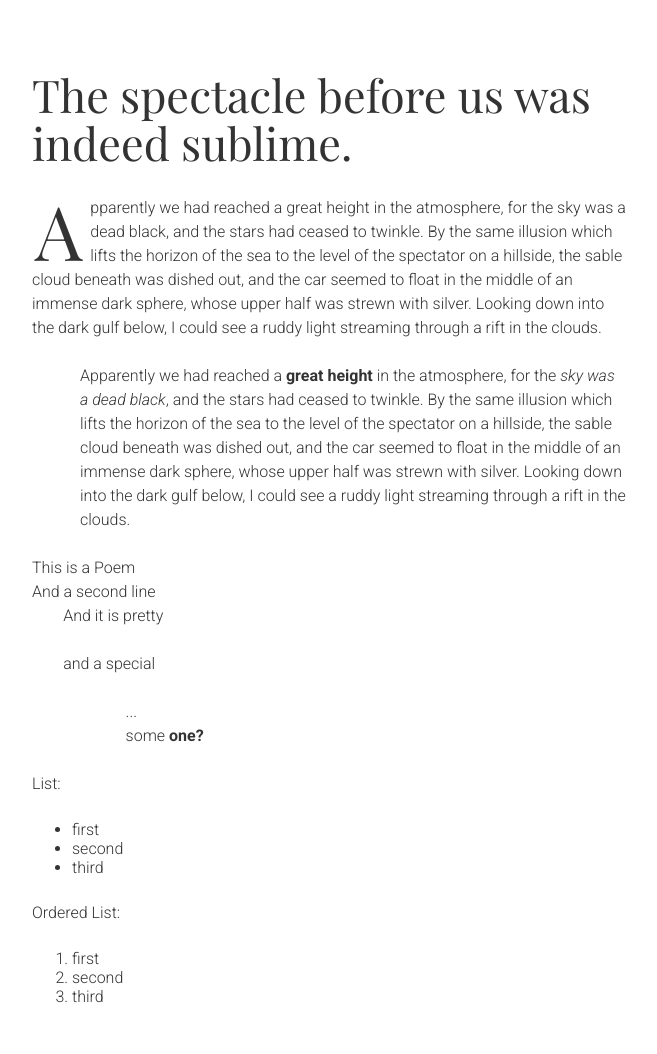
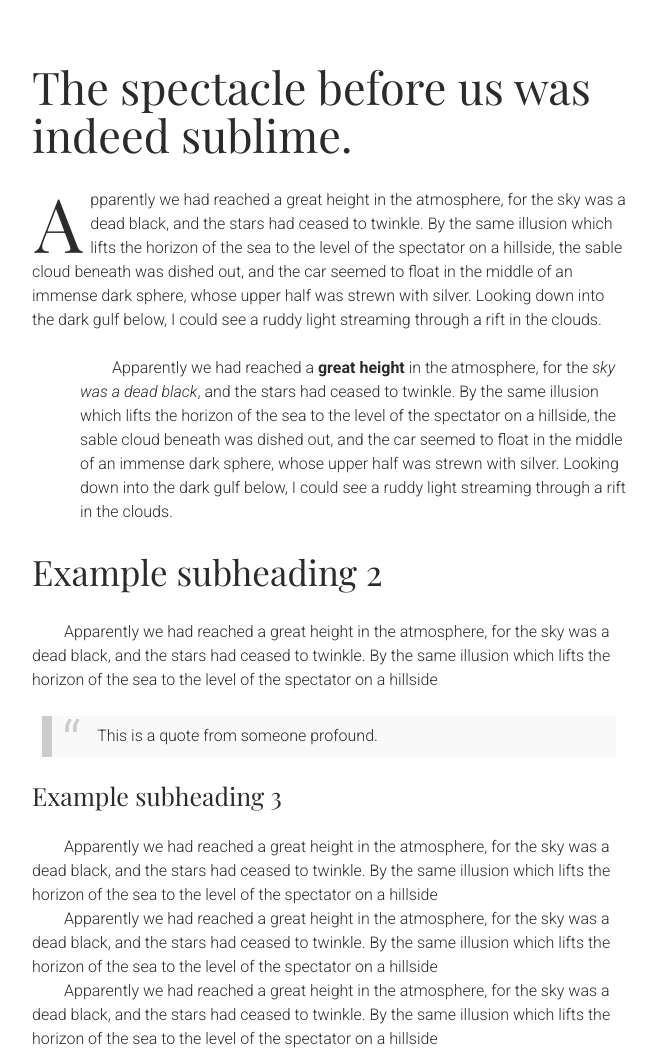
Before and after one commit to skuester/scot-free, a website: page output/index.html in a window 1280 px wide. Shown: the top 1054 px of the page, without its empty margins (311-968 px from the left). Drawn offline with nearby package versions, Linux system fonts and the light colour scheme.

Commit message:
adds additional examples

```diff
--- a/output/index.html
+++ b/output/index.html
@@ -1,120 +1,8 @@
 <html>
 <head>
 	<link href="https://fonts.googleapis.com/css?family=Playfair+Display|Roboto:300,300i,700" rel="stylesheet">
-	<style>
-/*		html, body, div, span, applet, object, iframe,
-		h1, h2, h3, h4, h5, h6, p, blockquote, pre,
-		a, abbr, acronym, address, big, cite, code,
-		del, dfn, em, img, ins, kbd, q, s, samp,
-		small, strike, strong, sub, sup, tt, var,
-		b, u, i, center,
-		dl, dt, dd, ol, ul, li,
-		fieldset, form, label, legend,
-		table, caption, tbody, tfoot, thead, tr, th, td,
-		article, aside, canvas, details, embed,
-		figure, figcaption, footer, header, hgroup,
-		menu, nav, output, ruby, section, summary,
-		time, mark, audio, video {
-			margin: 0;
-			padding: 0;
-			border: 0;
-			font-size: 100%;
-			font: inherit;
-			vertical-align: baseline;
-		}
-		article, aside, details, figcaption, figure,
-		footer, header, hgroup, menu, nav, section {
-			display: block;
-		}
-		body {
-			line-height: 1;
-		}
-		ol, ul {
-			list-style: none;
-		}
-		blockquote, q {
-			quotes: none;
-		}
-		blockquote:before, blockquote:after,
-		q:before, q:after {
-			content: '';
-			content: none;
-		}
-		table {
-			border-collapse: collapse;
-			border-spacing: 0;
-		}*/
-
-
-
-
-		* {
-			box-sizing: border-box;
-		}
-
-		html, body, pre {
-			font-family: 'Roboto', sans-serif;
-			color: rgba(0,0,0,0.8);
-			font-weight: 300;
-			font-style: normal;
-			font-size: 16px;
-			vertical-align: baseline;
-		}
-
-		strong {
-			font-weight: 700;
-		}
-
-		pre {
-			-moz-tab-size: 8;
-			tab-size: 8;
-		}
-
-		p, pre {
-			font-weight: 300;
-			font-style: normal;
-			font-size: 16px;
-			line-height: 24px;
-			margin: 24px 0;
-			vertical-align: baseline;
-		}
-
-		h1,h2,h3,h4,h5 {
-			font-family: 'Playfair Display', serif;
-			font-size: 45px;
-			line-height: 48px;
-			font-weight: 400;
-			font-style: normal;
-		}
-
-		.article {
-			margin: 0 auto;
-			max-width: 658px;
-			padding: 2rem;
-			/*border: 1px solid #c06;*/
-		}
-
-		.first-p:first-letter {
-			float: left;
-			font-family: 'Playfair Display', serif;
-			padding-top: 4px;
-			padding-left: 3px;
-
-			font-size: 75px;
-			line-height: 60px;
-			padding-right: 8px;
-
-			/* small */
-/*			font-size: 48px;
-			line-height: 34px;
-			padding-right: 6px;*/
-		}
-
-		.t1 {
-			margin-left: 3rem;
-		}
-
-	</style>
+	<!-- <link href="reset.css" rel="stylesheet"> -->
+	<link href="style.css" rel="stylesheet">
 </head>
 <body>
 <div class="article">
@@ -124,7 +12,17 @@
 
 <p class="first-p">Apparently we had reached a great height in the atmosphere, for the sky was a dead black, and the stars had ceased to twinkle. By the same illusion which lifts the horizon of the sea to the level of the spectator on a hillside, the sable cloud beneath was dished out, and the car seemed to float in the middle of an immense dark sphere, whose upper half was strewn with silver. Looking down into the dark gulf below, I could see a ruddy light streaming through a rift in the clouds.</p>
 
-<p class="t1">Apparently we had reached a <strong>great height</strong> in the atmosphere, for the <em>sky was a dead black</em>, and the stars had ceased to twinkle. By the same illusion which lifts the horizon of the sea to the level of the spectator on a hillside, the sable cloud beneath was dished out, and the car seemed to float in the middle of an immense dark sphere, whose upper half was strewn with silver. Looking down into the dark gulf below, I could see a ruddy light streaming through a rift in the clouds.</p>
+<p class="t1"><span class="ind"></span>Apparently we had reached a <strong>great height</strong> in the atmosphere, for the <em>sky was a dead black</em>, and the stars had ceased to twinkle. By the same illusion which lifts the horizon of the sea to the level of the spectator on a hillside, the sable cloud beneath was dished out, and the car seemed to float in the middle of an immense dark sphere, whose upper half was strewn with silver. Looking down into the dark gulf below, I could see a ruddy light streaming through a rift in the clouds.</p>
+
+<h2>Example subheading 2</h2>
+<p><span class="ind"></span>Apparently we had reached a great height in the atmosphere, for the sky was a dead black, and the stars had ceased to twinkle. By the same illusion which lifts the horizon of the sea to the level of the spectator on a hillside</p>
+
+<blockquote><p>This is a quote from someone profound.</p></blockquote>
+
+<h3>Example subheading 3</h3>
+<p class="txt-block"><span class="ind"></span>Apparently we had reached a great height in the atmosphere, for the sky was a dead black, and the stars had ceased to twinkle. By the same illusion which lifts the horizon of the sea to the level of the spectator on a hillside</p>
+<p class="txt-block"><span class="ind"></span>Apparently we had reached a great height in the atmosphere, for the sky was a dead black, and the stars had ceased to twinkle. By the same illusion which lifts the horizon of the sea to the level of the spectator on a hillside</p>
+<p class="txt-block"><span class="ind"></span>Apparently we had reached a great height in the atmosphere, for the sky was a dead black, and the stars had ceased to twinkle. By the same illusion which lifts the horizon of the sea to the level of the spectator on a hillside</p>
 
 <pre>
 This is a Poem
--- /dev/null
+++ b/output/reset.css
@@ -0,0 +1,43 @@
+html, body, div, span, applet, object, iframe,
+h1, h2, h3, h4, h5, h6, p, blockquote, pre,
+a, abbr, acronym, address, big, cite, code,
+del, dfn, em, img, ins, kbd, q, s, samp,
+small, strike, strong, sub, sup, tt, var,
+b, u, i, center,
+dl, dt, dd, li,
+fieldset, form, label, legend,
+table, caption, tbody, tfoot, thead, tr, th, td,
+article, aside, canvas, details, embed,
+figure, figcaption, footer, header, hgroup,
+menu, nav, output, ruby, section, summary,
+time, mark, audio, video {
+	margin: 0;
+	padding: 0;
+	border: 0;
+	font-size: 100%;
+	font: inherit;
+	vertical-align: baseline;
+}
+article, aside, details, figcaption, figure,
+footer, header, hgroup, menu, nav, section {
+	display: block;
+}
+body {
+	line-height: 1;
+}
+ol, ul {
+	font-size: 100%;
+	font: inherit;
+}
+blockquote, q {
+	quotes: none;
+}
+blockquote:before, blockquote:after,
+q:before, q:after {
+	content: '';
+	content: none;
+}
+table {
+	border-collapse: collapse;
+	border-spacing: 0;
+}
--- /dev/null
+++ b/output/style.css
@@ -0,0 +1,95 @@
+* {
+	box-sizing: border-box;
+}
+body {
+	margin: 0;
+}
+
+html, body, pre {
+	font-family: 'Roboto', sans-serif;
+	color: rgba(0,0,0,0.83);
+	font-weight: 300;
+	font-style: normal;
+	font-size: 16px;
+	vertical-align: baseline;
+}
+
+strong {
+	font-weight: 700;
+}
+
+pre {
+	-moz-tab-size: 8;
+	tab-size: 8;
+}
+
+p, pre {
+	font-weight: 300;
+	font-style: normal;
+	font-size: 16px;
+	line-height: 24px;
+	margin: 24px 0;
+	vertical-align: baseline;
+}
+
+h1,h2,h3,h4,h5 {
+	font-family: 'Playfair Display', serif;
+	font-weight: 400;
+	font-style: normal;
+	/*margin: 0;*/
+}
+
+h1 { font-size: 45px; line-height: 48px; }
+h2 { font-size: 35px; line-height: 38px; }
+h3 { font-size: 25px; line-height: 28px; }
+
+
+blockquote {
+  background: #f9f9f9;
+  border-left: 10px solid #ccc;
+  margin: 1.5em 10px;
+  padding: 0.5em 10px;
+  quotes: "\201C""\201D""\2018""\2019";
+}
+blockquote:before {
+  color: #ccc;
+  content: open-quote;
+  font-size: 4em;
+  line-height: 0.1em;
+  margin-right: 0.25em;
+  vertical-align: -0.4em;
+}
+blockquote p {
+  display: inline;
+}
+
+
+
+.article {
+	margin: 0 auto;
+	max-width: 658px;
+	padding: 2rem;
+}
+
+.first-p:first-letter {
+	float: left;
+	font-family: 'Playfair Display', serif;
+	padding-top: 4px;
+	padding-left: 3px;
+
+	font-size: 75px;
+	line-height: 60px;
+	padding-right: 8px;
+
+	/* small */
+/*			font-size: 48px;
+	line-height: 34px;
+	padding-right: 6px;*/
+}
+
+.t1 {
+	margin-left: 3rem;
+}
+
+.ind { display: inline-block; width: 2rem; }
+.txt-block { margin: 0; }
```
